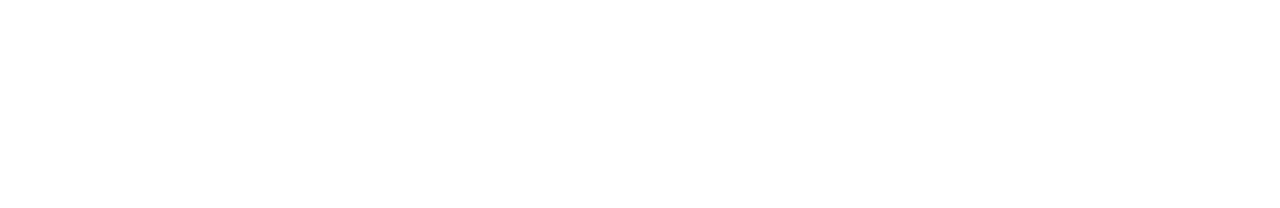
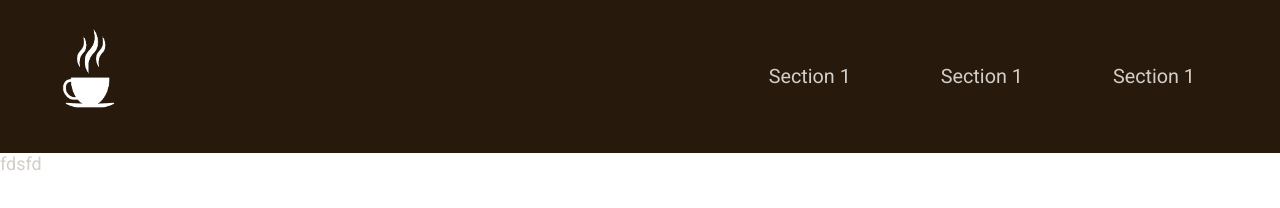
Before and after one commit to Denys-Rozhko-nure/web-project, a plain HTML site: page index.html in a window 1280 px wide. Drawn offline with nearby package versions, Linux system fonts and the light colour scheme; files that its build step writes are made by us from their sources.

Commit message:
added Header

```diff
--- a/index.html
+++ b/index.html
@@ -3,26 +3,28 @@
 <head>
     <meta charset="UTF-8">
     <meta name="viewport" content="width=device-width, initial-scale=1.0">
+    <link rel="preconnect" href="https://fonts.gstatic.com">
+    <link rel="shortcut icon" href="favicon.png" type="image/x-icon">
+    <link href="https://fonts.googleapis.com/css2?family=Roboto&display=swap" rel="stylesheet">
+    <link rel="stylesheet" href="style.css">
     <title>Web-t</title>
-
-    <main>
-
-
-        <section></section>
-        <section></section>
-        <section></section>
-
-        <footer>
-
-        </footer>
-    </main>
 </head>
 <body>
     <header>
-
+        <div class="container">
+            <div class="wrap">
+                <img src="logo.png" alt="Logo">
+                <nav>
+                    <a href="#">Section 1</a>
+                    <a href="#">Section 1</a>
+                    <a href="#">Section 1</a>
+                </nav>
+            </div>
+        </div>
     </header>
 
     <main>
+        fdsfd
         <section></section>
         <section></section>
         <section></section>
--- a/style.less
+++ b/style.less
@@ -0,0 +1,61 @@
+*{
+    margin: 0;
+    padding: 0;
+    font-family: Roboto, sans-serif;
+    color: #d3cec8;
+
+    &::selection {
+        color: white !important;
+    background: rgb(255, 145, 0) !important;
+    }
+}
+
+html {
+    font-size: 18px;
+}
+
+a {
+    text-decoration: none;
+}
+
+@header-background: #271a0c;
+
+.container {
+    width: 100%;
+    padding: 20px 0;
+    max-width: 1200px;
+    margin: 0 auto;
+}
+
+header{
+    background-color: @header-background;
+    .wrap {
+        display: flex;
+        flex-direction: row;
+        justify-content: space-between;
+        align-items: center;
+
+        img {
+            max-width: 100px;
+        }
+
+        nav {
+            display: flex;
+            flex-direction: row;
+            justify-content: space-between;
+            align-items: center;
+
+            a {
+                margin: 30px;
+                font-size: 1.1rem;
+                padding: 15px;
+                transition: background-color 0.7s ease;
+                border-radius: 1.5em;
+
+                &:hover {
+                    background-color: #442a1d;
+                }
+            }
+        }
+    }
+}
```
Also changed, not shown: favicon.png (added), logo.png (added), 1 other file.
